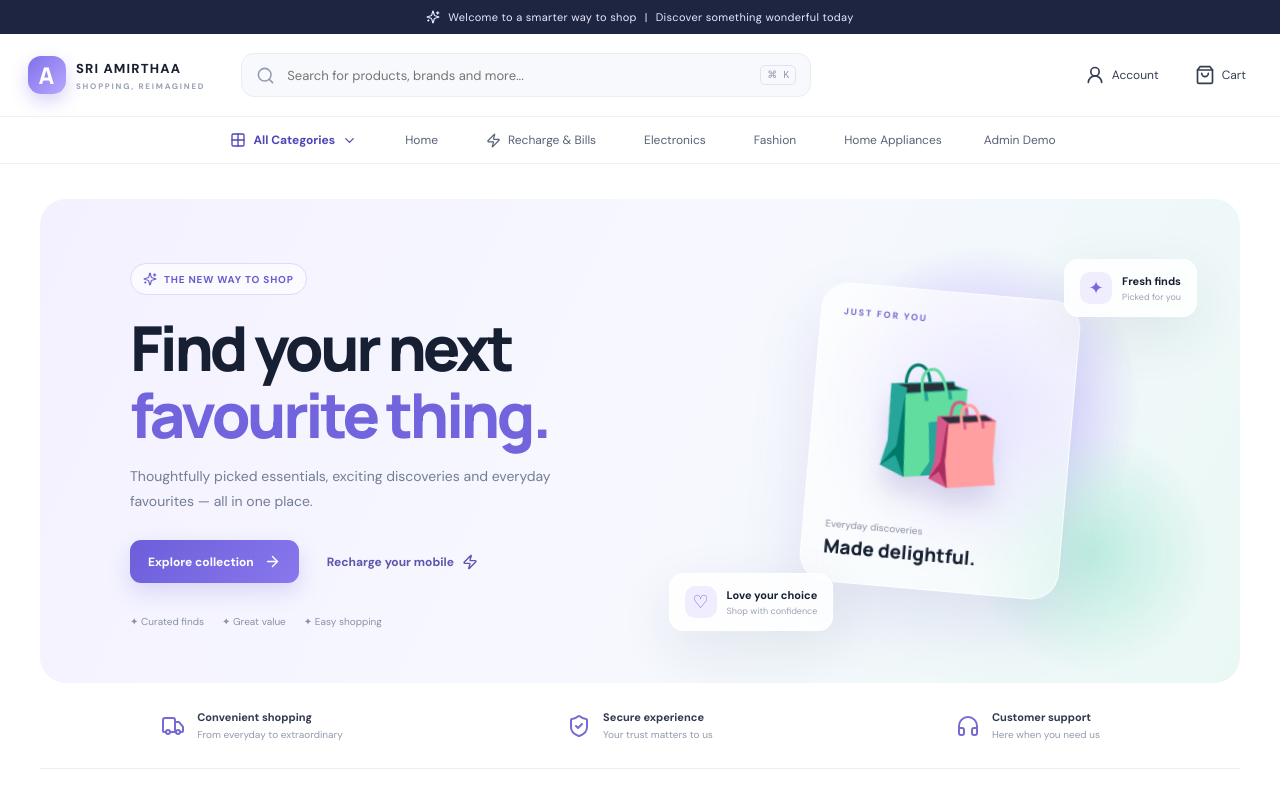
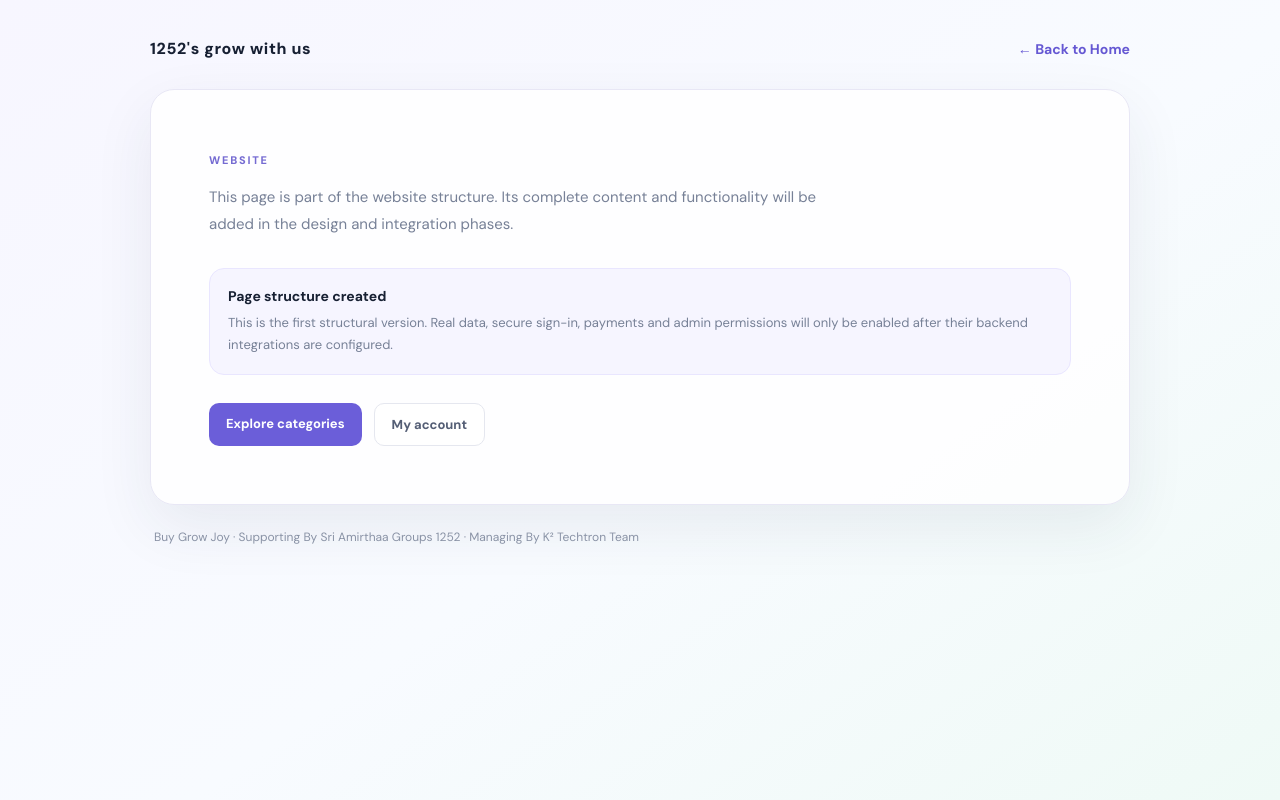
Before and after one commit to eprojects1252/1252-s-grow-with-us, a Next.js app: page / in a window 1280 px wide. Shown: the top 800 px of the page. Built offline with nearby package versions, Linux system fonts and the light colour scheme.

Commit message:
Add structural pages for storefront routes

```diff
--- /dev/null
+++ b/app/[...slug]/page.tsx
@@ -0,0 +1,59 @@
+import Link from "next/link";
+
+type PageInfo = { title: string; description: string; section: string };
+
+const pages: Record<string, PageInfo> = {
+  categories: { title: "All Categories", description: "Explore products by category and discover new favourites.", section: "Shop" },
+  category: { title: "Category", description: "Browse products in this category. Filters and live inventory will be connected in the next phase.", section: "Shop" },
+  product: { title: "Product Details", description: "Product images, description, price, stock, reviews and 360° preview will appear here.", section: "Shop" },
+  cart: { title: "Your Cart", description: "Review items, update quantities and continue to checkout.", section: "Shopping" },
+  checkout: { title: "Checkout", description: "Confirm your address, apply an eligible coupon or wallet balance, and choose a payment method.", section: "Shopping" },
+  login: { title: "Sign in to Sri Amirthaa ID", description: "Sign in securely with your central Sri Amirthaa account.", section: "Account" },
+  signup: { title: "Create your Sri Amirthaa ID", description: "Create one account to use across participating Sri Amirthaa websites.", section: "Account" },
+  wallet: { title: "My Wallet", description: "View your wallet balance, add-money options and transaction history.", section: "Account" },
+  recharge: { title: "Recharge & Bills", description: "Submit a recharge request and track its processing status.", section: "Services" },
+  orders: { title: "My Orders", description: "View order details, payment status, delivery updates and order history.", section: "Account" },
+  account: { title: "My Account", description: "Manage your profile, saved addresses and account preferences.", section: "Account" },
+  offers: { title: "Offers & Deals", description: "Discover current offers, eligible coupons and special promotions.", section: "Explore" },
+  about: { title: "About Us", description: "Learn about 1252's grow with us and our promise to customers.", section: "Information" },
+  contact: { title: "Contact Us", description: "Find the right way to contact our customer support team.", section: "Information" },
+  faq: { title: "Frequently Asked Questions", description: "Find answers about shopping, orders, payments, wallet and recharge.", section: "Help" },
+  terms: { title: "Terms & Conditions", description: "Read the terms that apply when using this website.", section: "Policies" },
+  privacy: { title: "Privacy Policy", description: "Learn how account and shopping information is handled.", section: "Policies" },
+  refund: { title: "Returns, Refunds & Cancellation", description: "Review the process and conditions for returns, refunds and cancellations.", section: "Policies" },
+};
+
+export default async function StructurePage({ params }: { params: Promise<{ slug: string[] }> }) {
+  const { slug } = await params;
+  const route = slug[0] ?? "";
+  const info = pages[route] ?? {
+    title: slug.map((part) => decodeURIComponent(part).replace(/-/g, " ")).join(" / "),
+    description: "This page is part of the website structure. Its complete content and functionality will be added in the design and integration phases.",
+    section: "Website",
+  };
+
+  return (
+    <main style={{ minHeight: "100vh", background: "linear-gradient(145deg, #f7f6ff 0%, #f8fbff 55%, #effaf6 100%)", padding: "28px 18px", color: "#172033" }}>
+      <div style={{ maxWidth: 980, margin: "0 auto" }}>
+        <header style={{ display: "flex", alignItems: "center", justifyContent: "space-between", gap: 16, flexWrap: "wrap", padding: "10px 0 30px" }}>
+          <Link href="/" style={{ fontWeight: 800, letterSpacing: ".04em" }}>1252's grow with us</Link>
+          <Link href="/" style={{ color: "#6558d3", fontWeight: 700, fontSize: 14 }}>← Back to Home</Link>
+        </header>
+        <section style={{ background: "#ffffffd9", border: "1px solid #e8e7f5", borderRadius: 24, padding: "clamp(24px, 6vw, 58px)", boxShadow: "0 22px 60px rgba(37,45,75,.08)" }}>
+          <span style={{ color: "#756bd2", fontSize: 11, fontWeight: 800, letterSpacing: ".16em", textTransform: "uppercase" }}>{info.section}</span>
+          <h1 style={{ fontSize: "clamp(32px, 6vw, 52px)", lineHeight: 1.1, letterSpacing: "-.045em", margin: "14px 0" }}>{info.title}</h1>
+          <p style={{ maxWidth: 650, color: "#778197", lineHeight: 1.8, fontSize: 15 }}>{info.description}</p>
+          <div style={{ marginTop: 30, padding: 18, borderRadius: 15, background: "#f6f5ff", border: "1px solid #e9e6ff" }}>
+            <strong style={{ display: "block", fontSize: 14 }}>Page structure created</strong>
+            <p style={{ margin: "7px 0 0", color: "#778197", fontSize: 13, lineHeight: 1.7 }}>This is the first structural version. Real data, secure sign-in, payments and admin permissions will only be enabled after their backend integrations are configured.</p>
+          </div>
+          <div style={{ display: "flex", gap: 12, flexWrap: "wrap", marginTop: 28 }}>
+            <Link href="/categories" style={{ display: "inline-flex", padding: "12px 17px", borderRadius: 10, background: "#6b5ed9", color: "white", fontWeight: 700, fontSize: 13 }}>Explore categories</Link>
+            <Link href="/account" style={{ display: "inline-flex", padding: "12px 17px", borderRadius: 10, background: "white", border: "1px solid #e5e7ef", color: "#545e75", fontWeight: 700, fontSize: 13 }}>My account</Link>
+          </div>
+        </section>
+        <footer style={{ color: "#8992a5", fontSize: 12, padding: "24px 4px" }}>Buy Grow Joy · Supporting By Sri Amirthaa Groups 1252 · Managing By K² Techtron Team</footer>
+      </div>
+    </main>
+  );
+}
```
